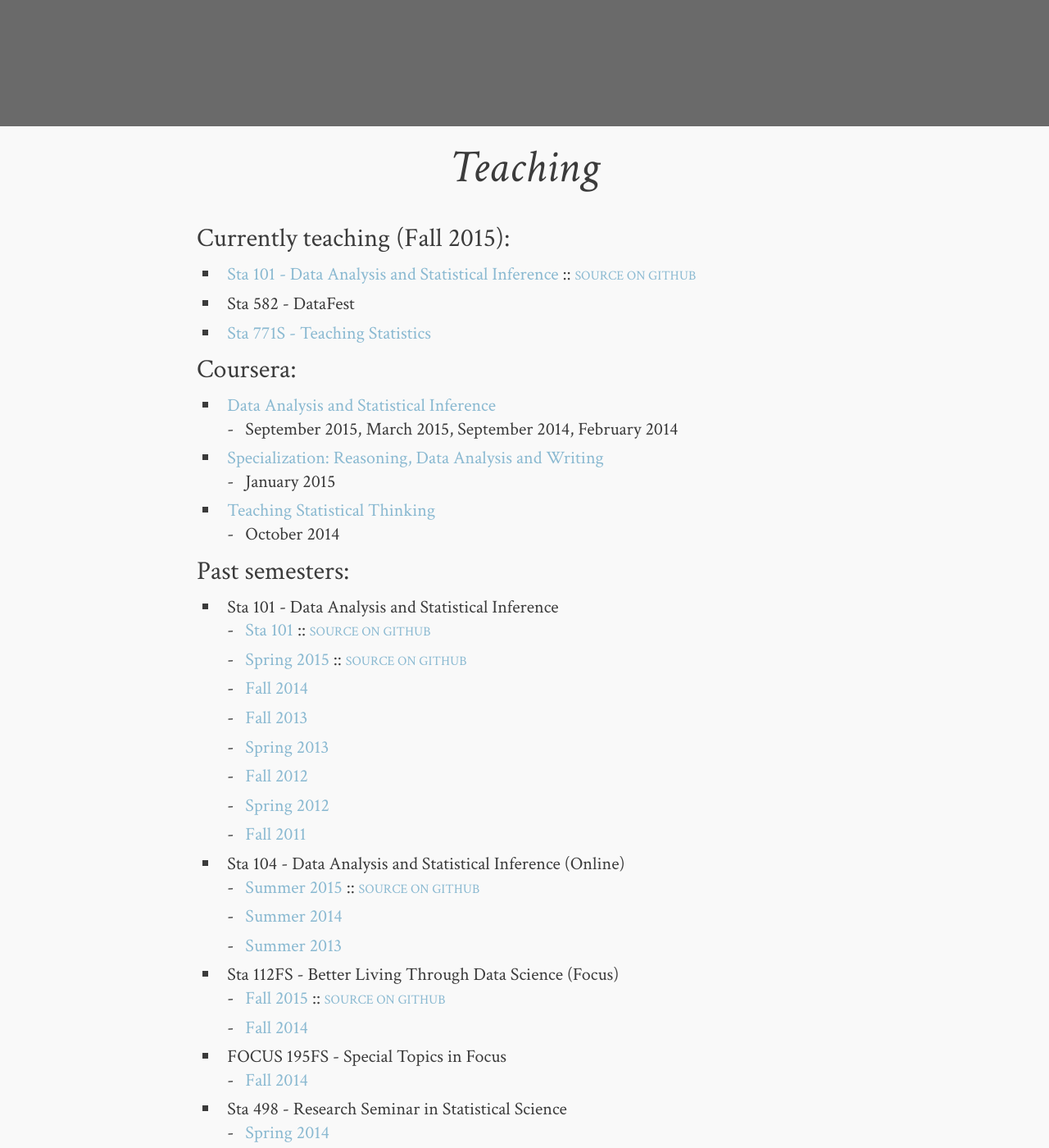
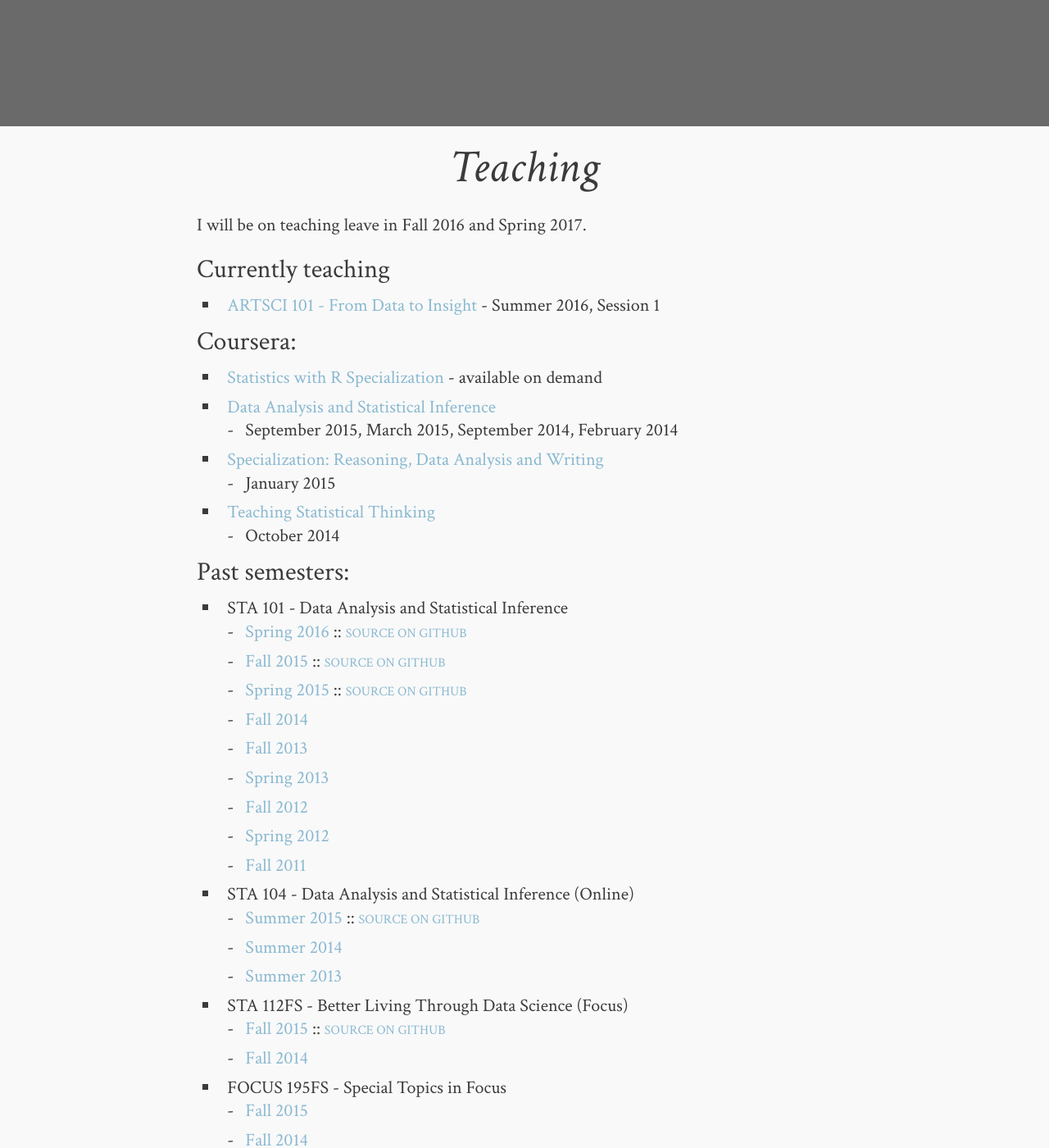
Before and after one commit to mine-cetinkaya-rundel/duke_statsci_homepage, a Jekyll site: the page built from teaching.md, in a window 1280 px wide and 1400 px high, scrolled down 396 px. Shown: the whole window at 82% size. Built offline with Jekyll 4.4.1, drawn with Linux system fonts in a browser that asks for light colours; nearby versions of some CDN libraries; comment, search, counter and statistics services are not loaded; some of the changed text lies outside the part shown.

Commit message:
summer 16 updates

```diff
--- a/teaching.md
+++ b/teaching.md
@@ -7,14 +7,15 @@ image:
   feature: classroom.jpg
 ---
 
-### Currently teaching (Fall 2015):
+I will be on teaching leave in Fall 2016 and Spring 2017.
 
-* [Sta 101 - Data Analysis and Statistical Inference](https://www2.stat.duke.edu/courses/Spring16/sta101.001/) :: <small>[SOURCE ON GITHUB](https://github.com/mine-cetinkaya-rundel/sta101-s16)</small>
-* Sta 582 - DataFest
-* [Sta 771S - Teaching Statistics](https://www2.stat.duke.edu/courses/Spring16/sta771.01/)
+### Currently teaching
+
+* [ARTSCI 101 - From Data to Insight](http://www.stat.duke.edu/~mc301/ARTSCI101_Su16/) - Summer 2016, Session 1
 
 ### Coursera:
 
+* [Statistics with R Specialization](https://www.coursera.org/specializations/statistics) - available on demand
 * [Data Analysis and Statistical Inference](https://www.coursera.org/course/statistics)
     + September 2015, March 2015, September 2014, February 2014
 * [Specialization: Reasoning, Data Analysis and Writing](https://www.coursera.org/specialization/reasoning/8?utm_medium=courseDescripTop)
@@ -24,8 +25,9 @@ image:
 
 ### Past semesters:
 
-* Sta 101 - Data Analysis and Statistical Inference
-    + [Sta 101](https://stat.duke.edu/courses/Fall15/sta101.002/) :: <small>[SOURCE ON GITHUB](https://github.com/mine-cetinkaya-rundel/sta101_f15)</small>
+* STA 101 - Data Analysis and Statistical Inference
+    + [Spring 2016](https://www.stat.duke.edu/courses/Spring16/sta101.001/) :: <small>[SOURCE ON GITHUB](https://github.com/mine-cetinkaya-rundel/sta101-s16)</small>
+    + [Fall 2015](https://stat.duke.edu/courses/Fall15/sta101.002/) :: <small>[SOURCE ON GITHUB](https://github.com/mine-cetinkaya-rundel/sta101_f15)</small>
     + [Spring 2015](https://stat.duke.edu/courses/Spring15/sta101.001/) :: <small>[SOURCE ON GITHUB](https://github.com/mine-cetinkaya-rundel/sta101_sp15)
     + [Fall 2014](https://stat.duke.edu/courses/Fall14/sta101.001/)
     + [Fall 2013](https://stat.duke.edu/courses/Fall13/sta101/)
@@ -34,25 +36,32 @@ image:
     + [Spring 2012](https://stat.duke.edu/courses/Spring12/sta101.1/)
     + [Fall 2011](https://stat.duke.edu/courses/Fall11/sta101.02/)
 
-* Sta 104 - Data Analysis and Statistical Inference (Online)
+* STA 104 - Data Analysis and Statistical Inference (Online)
     + [Summer 2015](https://stat.duke.edu/courses/Summer15/sta104.01-1/) :: <small>[SOURCE ON GITHUB](https://github.com/mine-cetinkaya-rundel/sta104_su15)</small>
     + [Summer 2014](https://stat.duke.edu/courses/Summer14/sta104.01-1/)
     + [Summer 2013](https://stat.duke.edu/courses/Summer13/sta104.01-1/)
 
-* Sta 112FS - Better Living Through Data Science (Focus)
+* STA 112FS - Better Living Through Data Science (Focus)
     + [Fall 2015](https://stat.duke.edu/courses/Fall15/sta112.01/) :: <small>[SOURCE ON GITHUB](https://github.com/mine-cetinkaya-rundel/sta112_f15)</small>
     + [Fall 2014](https://stat.duke.edu/courses/Fall14/sta112.01/)
 
 * FOCUS 195FS - Special Topics in Focus
+    + [Fall 2015](https://www.stat.duke.edu/courses/Fall15/sta112.01/idc/)
     + [Fall 2014](https://stat.duke.edu/courses/Fall14/sta112.01/idc/)
 
-* Sta 498 - Research Seminar in Statistical Science
+* STA 498 - Research Seminar in Statistical Science
     + [Spring 2014](http://stat.duke.edu/courses/Spring14/sta498.01/)
 
-* Sta 470/851 - Intro Statistical Consulting
+* STA 470/851 - Intro Statistical Consulting
     + [Fall 2013](http://stat.duke.edu/courses/Fall13/sta851/)
     + [Spring 2013](http://stat.duke.edu/courses/Spring13/sta851.01/)
     + [Fall 2012](http://stat.duke.edu/courses/Fall12/sta851)
+
+* STA 582 - DataFest
+    + Spring 2016
+
+* STA 771S - Teaching Statistics
+    + [Spring 2016](https://www2.stat.duke.edu/courses/Spring16/sta771.01/) :: <small>[SOURCE ON GITHUB](https://github.com/mine-cetinkaya-rundel/sta771s-s16)</small>
 
 
 ### Courses taught at UCLA
```
Also changed, not shown: index.md (+4 -3 lines).
